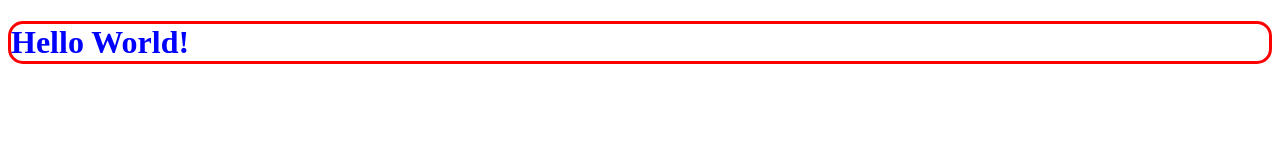
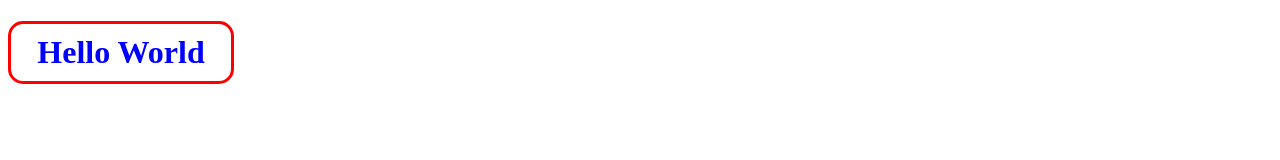
Before and after one commit to teadams5/GIT337, a plain HTML site: page index.html in a window 1280 px wide. Drawn offline with Linux system fonts and the light colour scheme.

Commit message:
editing
made the display a bit prettier

```diff
--- a/index.html
+++ b/index.html
@@ -9,7 +9,7 @@
 </head>
 
 <body>
-    <h1>Hello World!</h1>
+    <h1>Hello World</h1>
 </body>
 
 </html>
--- a/style.css
+++ b/style.css
@@ -1,5 +1,8 @@
 h1 {
     color: blue;
+    padding: 10px;
+    text-align: center;
+    max-width: 200px;
     border: solid red;
     border-radius: 15px;
 }
```
